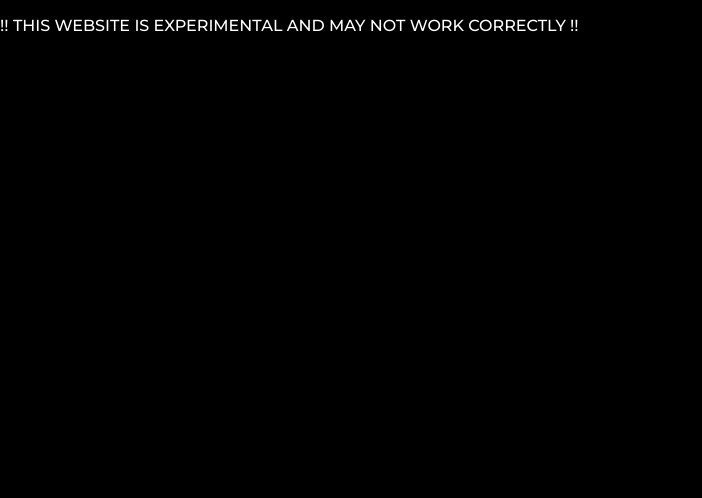
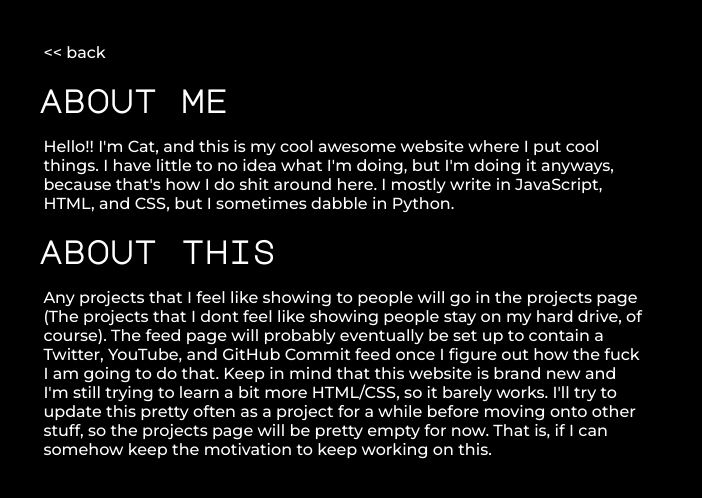
Before and after one commit to klepticat/klepticat.github.io, a plain HTML site: page about.html in a window 1280 px wide. Shown: the whole page, without its empty margins (0-702 px from the left). Drawn offline with Linux system fonts and the light colour scheme.

Commit message:
Added about page

```diff
--- a/about.html
+++ b/about.html
@@ -5,6 +5,23 @@
         <link rel="stylesheet" href="style.css"/>
     </head>
     <body>
-        <div id='about'><p>!! THIS WEBSITE IS EXPERIMENTAL AND MAY NOT WORK CORRECTLY !!</p></div>
+        <div id='about'>
+            <p id="back" onclick="back(this)">&#60&#60 back</p>
+            <h1>about me</h1>
+            <p>Hello!! I'm Cat, and this is my cool awesome website where I put cool things. I have little to no idea what I'm doing, but I'm doing it anyways, because that's how I do shit around here. I mostly write in JavaScript, HTML, and CSS, but I sometimes dabble in Python.</p>
+
+            <h1>about this</h1>
+            <p>Any projects that I feel like showing to people will go in the projects page (The projects that I dont feel like showing people stay on my hard drive, of course). The feed page will probably eventually be set up to contain a Twitter, YouTube, and GitHub Commit feed once I figure out how the fuck I am going to do that. Keep in mind that this website is brand new and I'm still trying to learn a bit more HTML/CSS, so it barely works. I'll try to update this pretty often as a project for a while before moving onto other stuff, so the projects page will be pretty empty for now. That is, if I can somehow keep the motivation to keep working on this.</p>
+        </div>
+        <script>
+            function back(element) {
+                let children = element.parentNode.children
+                for(i of children) {
+                    i.style.transition = "opacity .5s";
+                    i.style.opacity = "0%";
+                }
+                setTimeout(() => {window.location.href=`./navigation.html`;}, 300)
+            }
+        </script>
     </body>
 </html>
--- a/style.css
+++ b/style.css
@@ -12,6 +12,17 @@ body {
     background-color: black;
     margin: 0px;
     padding: 0px;
+}
+h1 {
+    font-family: 'Major Mono Display', monospace;
+}
+@keyframes fadeIn {
+    0% {
+        opacity: 0.0;
+    }
+    100% {
+        opacity: 1.0;
+    }
 }
 
 /* LOGO PAGE */
@@ -69,11 +80,23 @@ body {
 .nav_item:nth-child(5n+3) {
     animation-delay: 1.2s;
 }
-@keyframes fadeIn {
-    0% {
-        opacity: 0.0;
-    }
-    100% {
-        opacity: 1.0;
-    }
+
+/* ABOUT PAGE */
+#about {
+    padding: 3%;
+    animation: fadeIn 0.7s 1;
+    animation-fill-mode: forwards;
 }
+#about > p {
+    width: 50%;
+    margin: 5px;
+    word-wrap: normal;
+}
+#back {
+    transition: text-shadow .2s, transform .1s;
+}
+#back:hover {
+    text-shadow: 0px 0px 5px white;
+    cursor: pointer;
+    transform: translateX(1%);
+}
```
